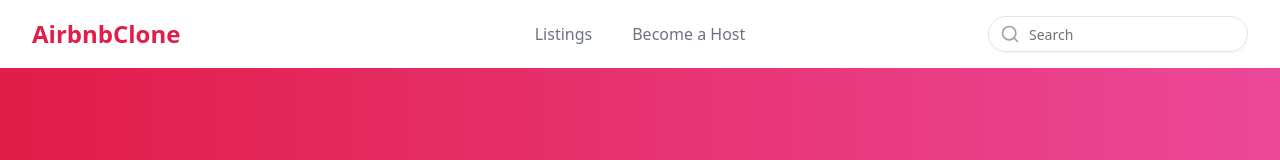
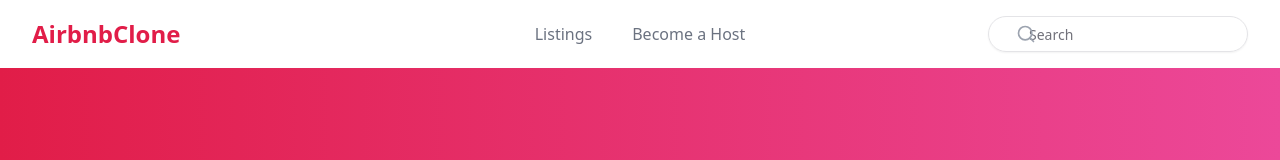
Before and after one commit to markokraemer/sg-3311722739310385, a Next.js app: page / in a window 1280 px wide. Shown: the top 160 px of the page. Built offline with nearby package versions, Linux system fonts and the light colour scheme.

Commit message:
SOFTGEN MAGIC

```diff
--- a/src/components/Layout.js
+++ b/src/components/Layout.js
@@ -1,13 +1,23 @@
 import { useState } from 'react';
 import Link from 'next/link';
+import { useRouter } from 'next/router';
 import { Button } from '@/components/ui/button';
 import { Input } from '@/components/ui/input';
 import { Search, Menu, X } from 'lucide-react';
 
 export default function Layout({ children }) {
   const [isMenuOpen, setIsMenuOpen] = useState(false);
+  const [searchTerm, setSearchTerm] = useState('');
+  const router = useRouter();
 
   const toggleMenu = () => setIsMenuOpen(!isMenuOpen);
+
+  const handleSearch = (e) => {
+    e.preventDefault();
+    if (searchTerm.trim()) {
+      router.push(`/listings?search=${encodeURIComponent(searchTerm.trim())}`);
+    }
+  };
 
   return (
     <div className="min-h-screen flex flex-col">
@@ -38,14 +48,18 @@ export default function Layout({ children }) {
               </Link>
             </nav>
             <div className="hidden md:flex items-center justify-end md:flex-1 lg:w-0">
-              <div className="relative">
+              <form onSubmit={handleSearch} className="relative">
                 <Input
                   type="text"
                   placeholder="Search"
                   className="pl-10 pr-4 py-2 border rounded-full"
+                  value={searchTerm}
+                  onChange={(e) => setSearchTerm(e.target.value)}
                 />
-                <Search className="absolute left-3 top-1/2 transform -translate-y-1/2 text-gray-400" size={20} />
-              </div>
+                <Button type="submit" variant="ghost" className="absolute left-3 top-1/2 transform -translate-y-1/2">
+                  <Search className="h-5 w-5 text-gray-400" />
+                </Button>
+              </form>
             </div>
           </div>
         </div>
--- a/src/context/SearchContext.js
+++ b/src/context/SearchContext.js
@@ -1,4 +1,5 @@
 import React, { createContext, useState, useContext } from 'react';
+import { useRouter } from 'next/router';
 
 const SearchContext = createContext();
 
@@ -6,10 +7,17 @@ export const useSearch = () => useContext(SearchContext);
 
 export const SearchProvider = ({ children }) => {
   const [searchTerm, setSearchTerm] = useState('');
+  const router = useRouter();
+
+  const handleSearch = (term) => {
+    setSearchTerm(term);
+    router.push(`/listings?search=${encodeURIComponent(term.trim())}`);
+  };
 
   const value = {
     searchTerm,
     setSearchTerm,
+    handleSearch,
   };
 
   return <SearchContext.Provider value={value}>{children}</SearchContext.Provider>;
--- a/src/pages/index.js
+++ b/src/pages/index.js
@@ -1,4 +1,6 @@
 import Head from 'next/head';
+import { useState } from 'react';
+import { useRouter } from 'next/router';
 import Layout from '@/components/Layout';
 import { Button } from '@/components/ui/button';
 import { Input } from '@/components/ui/input';
@@ -9,6 +11,16 @@ import Link from 'next/link';
 import { motion } from 'framer-motion';
 
 export default function Home() {
+  const [searchTerm, setSearchTerm] = useState('');
+  const router = useRouter();
+
+  const handleSearch = (e) => {
+    e.preventDefault();
+    if (searchTerm.trim()) {
+      router.push(`/listings?search=${encodeURIComponent(searchTerm.trim())}`);
+    }
+  };
+
   return (
     <Layout>
       <Head>
@@ -40,7 +52,8 @@ export default function Home() {
           >
             Search low prices on homes, apartments, and much more...
           </motion.p>
-          <motion.div
+          <motion.form
+            onSubmit={handleSearch}
             initial={{ y: 20, opacity: 0 }}
             animate={{ y: 0, opacity: 1 }}
             transition={{ delay: 0.6 }}
@@ -50,11 +63,13 @@ export default function Home() {
               type="text"
               placeholder="Where are you going?"
               className="flex-grow border-none focus:ring-0"
+              value={searchTerm}
+              onChange={(e) => setSearchTerm(e.target.value)}
             />
-            <Button size="icon" className="rounded-full">
+            <Button type="submit" size="icon" className="rounded-full">
               <Search className="h-5 w-5" />
             </Button>
-          </motion.div>
+          </motion.form>
         </div>
       </motion.div>
 
```
